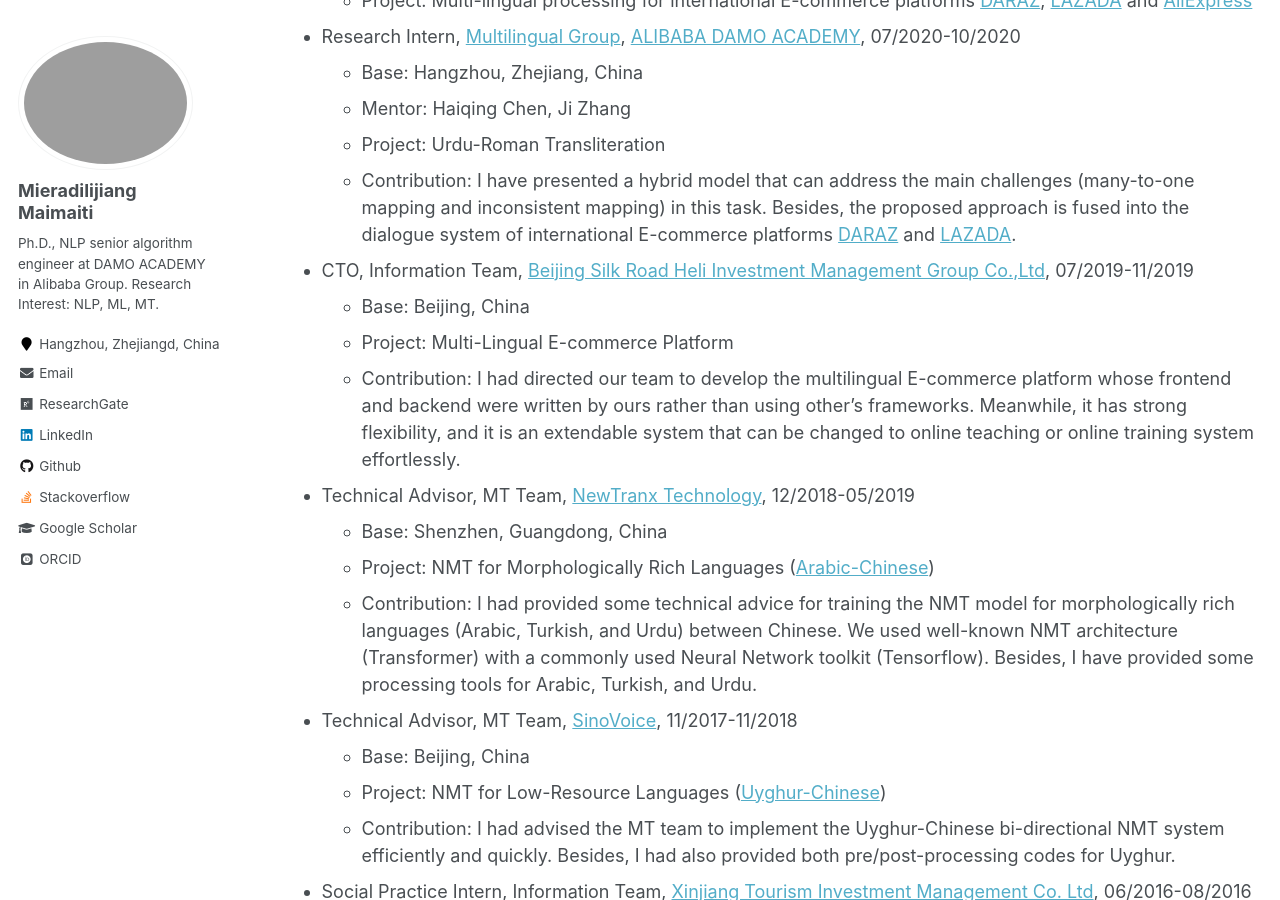
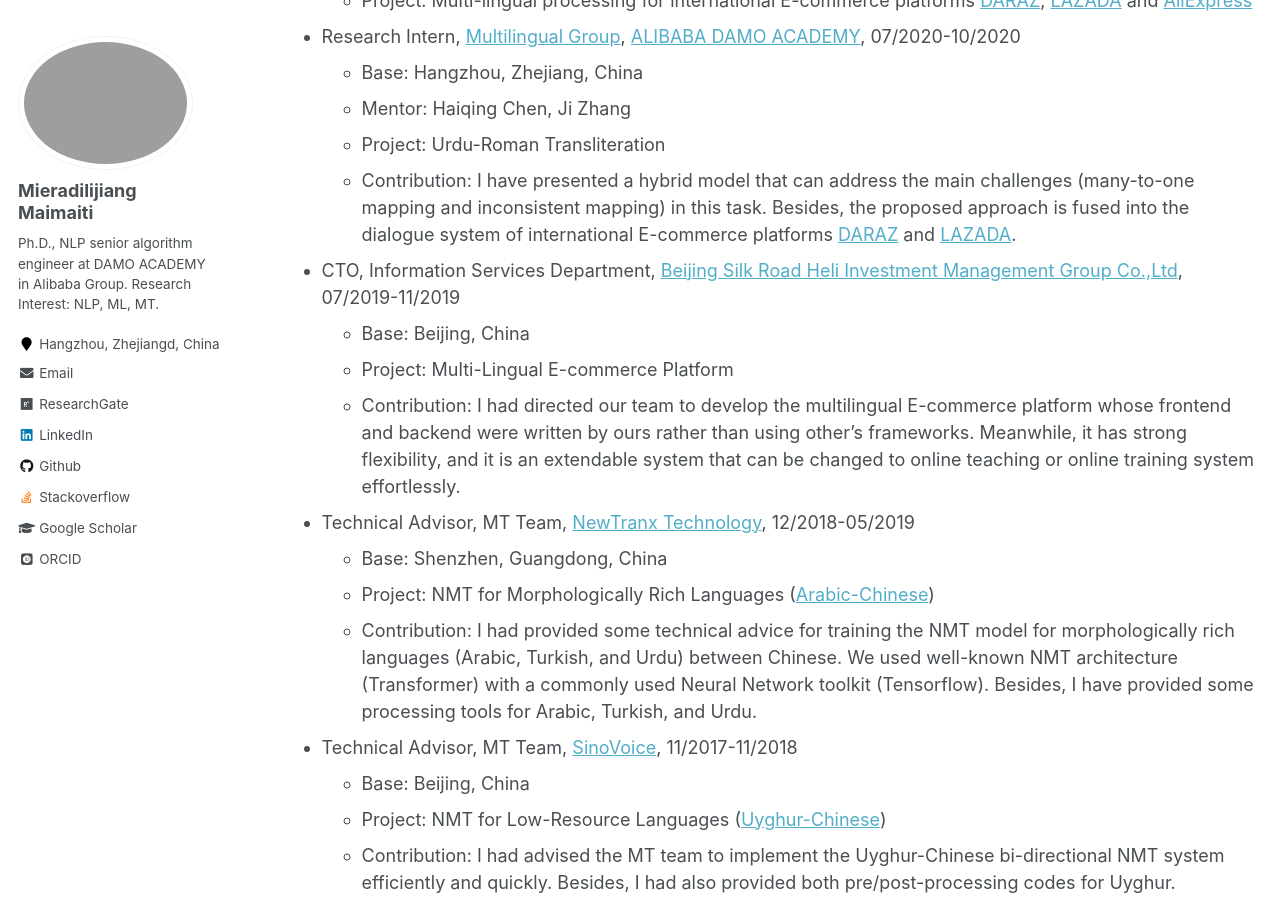
Before and after one commit to miradel51/miradel51.github.io, a Jekyll site: the page built from _pages/cv.md, in a window 1280 px wide and 900 px high, scrolled down 1019 px. Built offline with Jekyll 4.4.1, drawn with Linux system fonts in a browser that asks for light colours; some web fonts are replaced.

Commit message:
update cv.md

```diff
--- a/_pages/cv.md
+++ b/_pages/cv.md
@@ -43,7 +43,7 @@ Experience
   * Project: Urdu-Roman Transliteration
   * Contribution: I have presented a hybrid model that can address the main challenges (many-to-one mapping and inconsistent mapping) in this task.
 Besides, the proposed approach is fused into the dialogue system of international E-commerce platforms [DARAZ](https://www.daraz.pk/) and [LAZADA](https://www.lazada.com/en/).
-* CTO, Information Team, [Beijing Silk Road Heli Investment Management Group Co.,Ltd](https://www.helibazar.com/index.html), 07/2019-11/2019
+* CTO, Information Services Department, [Beijing Silk Road Heli Investment Management Group Co.,Ltd](https://www.helibazar.com/index.html), 07/2019-11/2019
   * Base: Beijing, China
   * Project: Multi-Lingual E-commerce Platform
   * Contribution: I had directed our team to develop the multilingual E-commerce platform whose frontend and backend were written by ours rather than using other's frameworks.
```
